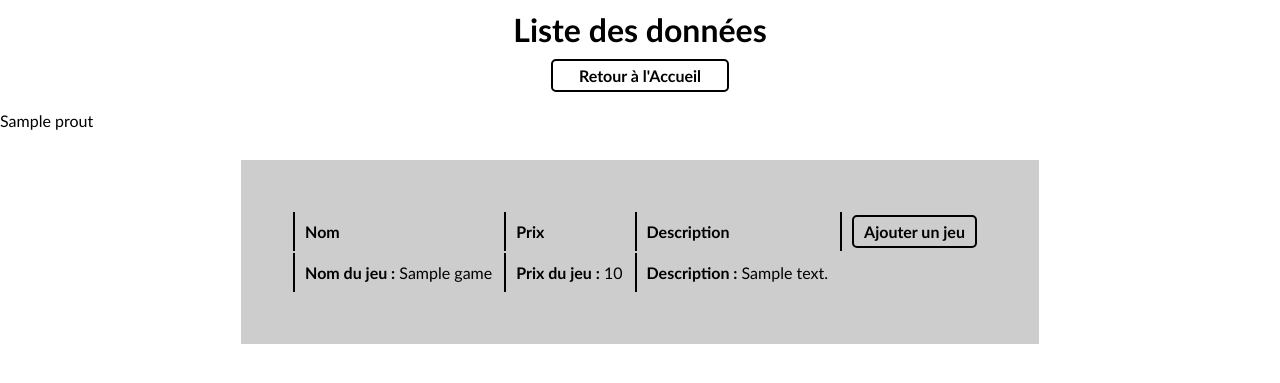
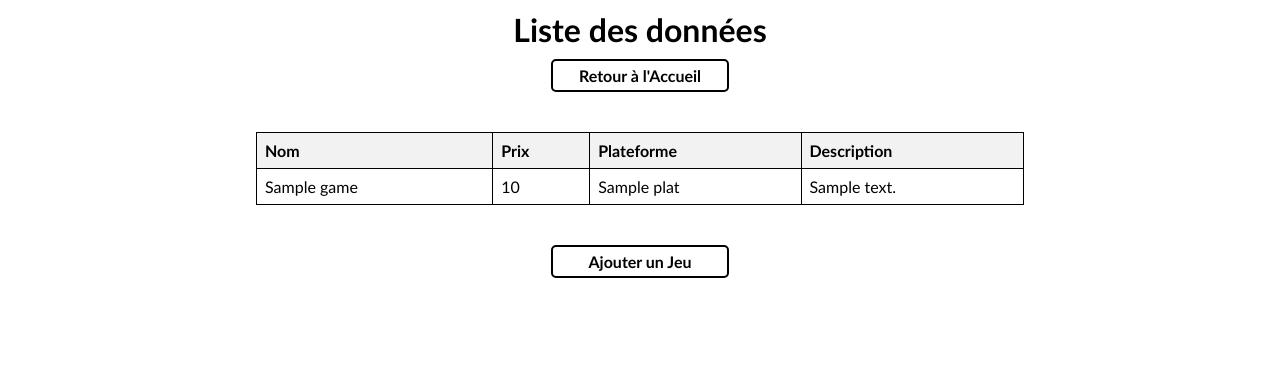
Before and after one commit to ElMilaan/Web_back, a Flask app: template FLASK/TP2/templates/list.html in a window 1280 px wide. Shown: the top 383 px of the page. Run offline with Flask 3, Linux system fonts and the light colour scheme; the template is opened without the code that fills it: most values are stand-ins (such as "Sample title", 1, 10 or a date in 2020).

Commit message:
fini affichage tableau

```diff
--- a/FLASK/TP2/server.py
+++ b/FLASK/TP2/server.py
@@ -1,7 +1,4 @@
-# -*- coding: utf-8 -*-
-import random
-
-from flask import Flask, abort, jsonify, render_template, request
+from flask import Flask, render_template, request
 from flask_cors import CORS
 
 app = Flask(__name__)
@@ -22,7 +19,8 @@ def send():
     title = request.form["title"]
     price = request.form["price"]
     desc = request.form["desc"]
-    gamesList.append({"title":title, "price":price, "desc":desc})
+    plat = request.form["plat"]
+    gamesList.append({"title":title, "price":price, "plat":plat, "desc":desc})
     return render_template('list.html', gamesList = gamesList)
 
 
--- a/FLASK/TP2/static/style.css
+++ b/FLASK/TP2/static/style.css
@@ -40,14 +40,6 @@ form > input {
   min-width: fit-content;
   margin: auto;
 }
-ul {
-  width: 35%;
-  min-width: fit-content;
-  margin: 30px auto;
-}
-ul li {
-  list-style-type: circle;
-}
 div {
   display: flex;
   flex-direction: column;
@@ -76,20 +68,19 @@ a:hover {
 }
 
 table {
+  border-collapse: collapse;
   width: 60%;
-  min-width: fit-content;
-  margin: 30px auto;
-  padding: 50px;
-  background-color: rgb(205, 205, 205);
+  min-width: 600px;
+  margin: 40px auto;
 }
 
-.head-table {
-  border-bottom: solid black 2px;
+th,
+td {
+  border: 1px solid black;
+  padding: 8px;
+  text-align: left;
 }
 
-table th,
-table td {
-  text-align: left;
-  border-left: solid black 2px;
-  padding: 10px;
+th {
+  background-color: #f2f2f2;
 }
--- a/FLASK/TP2/templates/list.html
+++ b/FLASK/TP2/templates/list.html
@@ -3,32 +3,38 @@
   <head>
     <meta charset="UTF-8" />
     <title>Accueil</title>
-    <link rel="stylesheet" href="{{ url_for('static', filename='style.css') }}"/>
-    <link rel="icon" href="{{ url_for('static', filename='IMAC.png') }}"/>
+    <link
+      rel="stylesheet"
+      href="{{ url_for('static', filename='style.css') }}"
+    />
+    <link rel="icon" href="{{ url_for('static', filename='IMAC.png') }}" />
   </head>
   <body>
     <div>
       <h1>Liste des données</h1>
       <a href="/">Retour à l'Accueil</a>
     </div>
-    <br/>
-    {{prout}}
-    <br/>
+
     <table>
-      <tr class="head-table">
+      <tr>
         <th>Nom</th>
         <th>Prix</th>
+        <th>Plateforme</th>
         <th>Description</th>
-        <th><a href"/form">Ajouter un jeu</a></th>
       </tr>
-    {% for game in  gamesList %}
+      {% for game in gamesList %}
       <tr>
-        <td><b>Nom du jeu :</b> {{ game.title }}</td>
-        <td><b>Prix du jeu :</b> {{ game.price }}</td>
-        <td><b>Description :</b> {{ game.desc }}</td>
+        <td>{{ game.title }}</td>
+        <td>{{ game.price }}</td>
+        <td>{{ game.plat }}</td>
+        <td>{{ game.desc }}</td>
       </tr>
-    {% endfor %}
+      {% endfor %}
     </table>
+
+    <div>
+      <a href="/form">Ajouter un Jeu</a>
+    </div>
 
     <script></script>
   </body>
```
Also changed, not shown: FLASK/TP2/templates/form.html (+12 -3 lines), FLASK/TP2/templates/index.html (+9 -5 lines).
